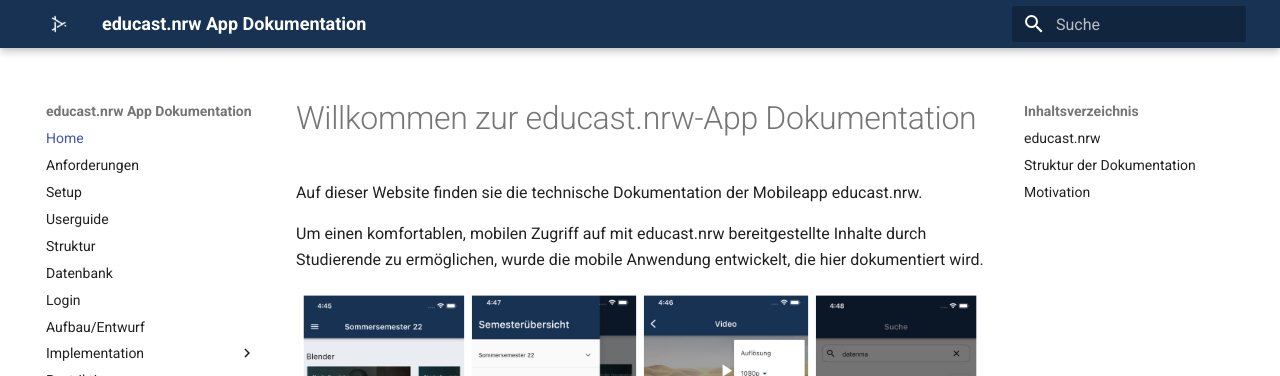
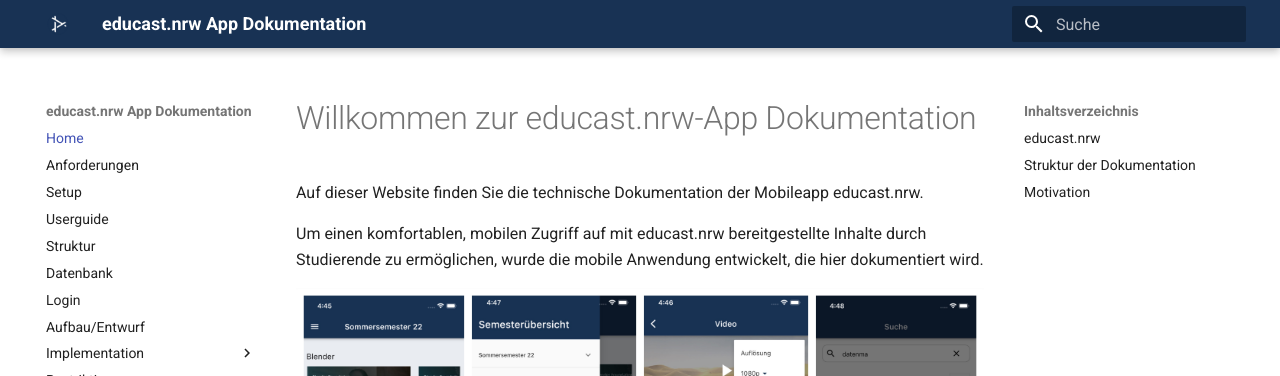
Before and after one commit to educastmobileapp/docs, an MkDocs documentation site: the page built from docs/index.md, in a window 1280 px wide and 900 px high. Shown: the top 376 px of the window. Built offline with MkDocs 1.6.1 and Material for MkDocs 9.7.7, drawn with Linux system fonts in a browser that asks for light colours.

Commit message:
small correction to introduction

```diff
--- a/docs/index.md
+++ b/docs/index.md
@@ -1,6 +1,6 @@
 # Willkommen zur educast.nrw-App Dokumentation
 
-Auf dieser Website finden sie die technische Dokumentation der Mobileapp educast.nrw.
+Auf dieser Website finden Sie die technische Dokumentation der Mobileapp educast.nrw.
 
 Um einen komfortablen, mobilen Zugriff auf mit educast.nrw bereitgestellte Inhalte durch Studierende zu ermöglichen, wurde die mobile Anwendung entwickelt, die hier dokumentiert wird.
 
```
